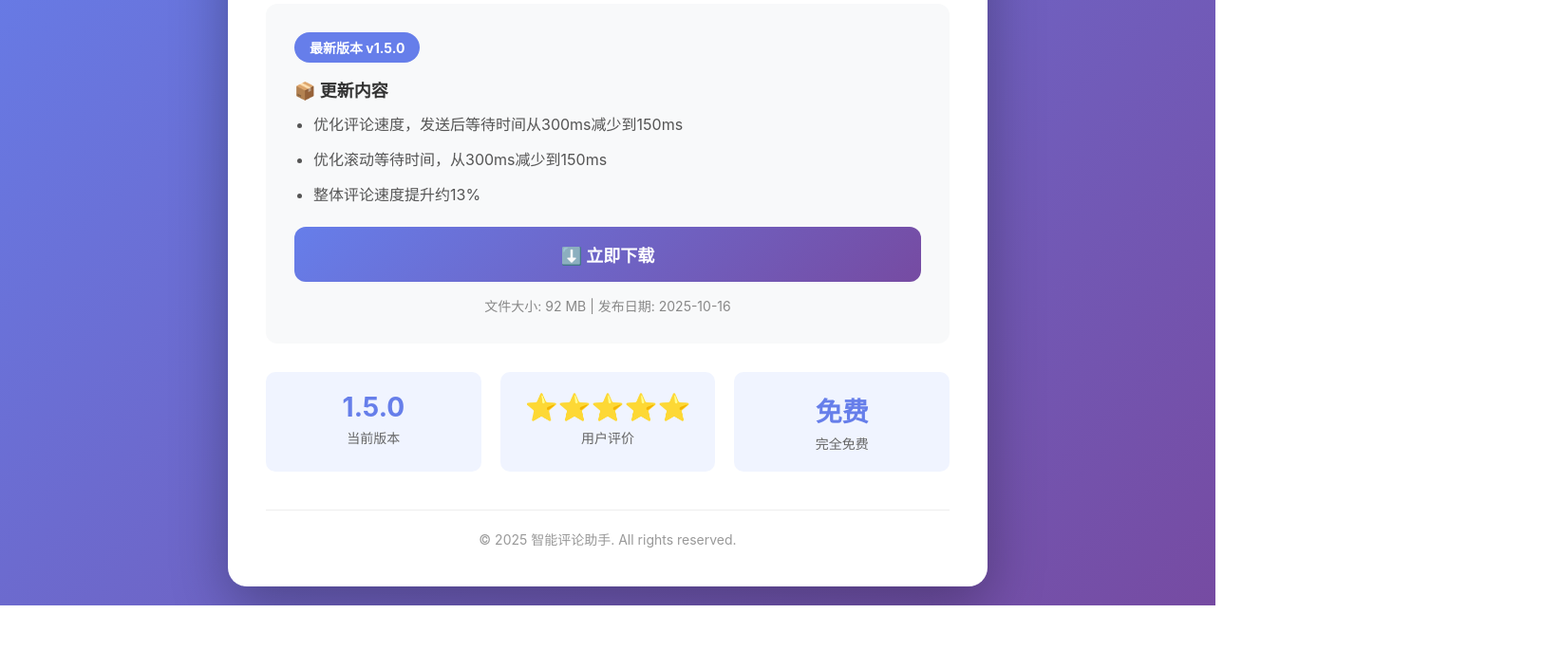
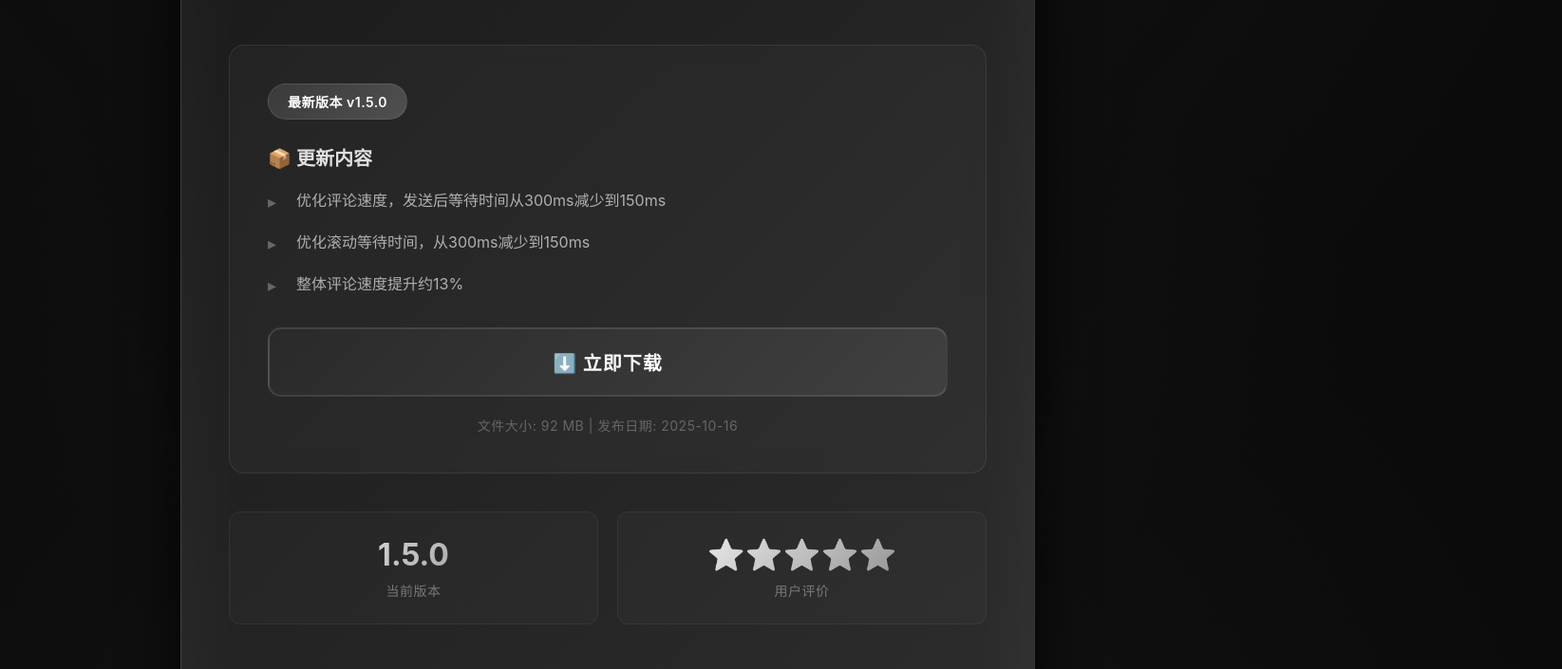
Before and after one commit to SUZIXI-AI/auto-comment-download, a plain HTML site: page index.html in a window 1280 px wide. Shown: the part 176-881 px from the top of the page at 95% size, 1645 px wide, since content can reach past the window. Before the commit the page ends 814 px from the top, so only its background shows below. Drawn offline with Linux system fonts and the light colour scheme.

Commit message:
Update index.html

```diff
--- a/index.html
+++ b/index.html
@@ -13,138 +13,233 @@
 
         body {
             font-family: -apple-system, BlinkMacSystemFont, "Segoe UI", Roboto, "Helvetica Neue", Arial, sans-serif;
-            background: linear-gradient(135deg, #667eea 0%, #764ba2 100%);
+            background: #0a0a0a;
             min-height: 100vh;
             display: flex;
             align-items: center;
             justify-content: center;
             padding: 20px;
+            position: relative;
+            overflow: hidden;
+        }
+
+        /* 背景动画 */
+        body::before {
+            content: '';
+            position: absolute;
+            width: 200%;
+            height: 200%;
+            background: radial-gradient(circle at 20% 50%, rgba(45, 45, 45, 0.3) 0%, transparent 50%),
+                        radial-gradient(circle at 80% 50%, rgba(60, 60, 60, 0.2) 0%, transparent 50%);
+            animation: rotate 20s linear infinite;
+        }
+
+        @keyframes rotate {
+            0% { transform: rotate(0deg); }
+            100% { transform: rotate(360deg); }
         }
 
         .container {
-            background: white;
-            border-radius: 20px;
-            box-shadow: 0 20px 60px rgba(0,0,0,0.3);
-            max-width: 800px;
+            background: linear-gradient(135deg, #1a1a1a 0%, #2d2d2d 100%);
+            border-radius: 24px;
+            box-shadow: 0 20px 60px rgba(0, 0, 0, 0.8),
+                        0 0 100px rgba(255, 255, 255, 0.05) inset;
+            max-width: 900px;
             width: 100%;
-            padding: 40px;
+            padding: 50px;
+            position: relative;
+            z-index: 1;
+            border: 1px solid rgba(255, 255, 255, 0.1);
         }
 
         .header {
             text-align: center;
-            margin-bottom: 40px;
+            margin-bottom: 50px;
         }
 
         .header h1 {
-            font-size: 32px;
-            color: #333;
-            margin-bottom: 10px;
+            font-size: 42px;
+            background: linear-gradient(135deg, #ffffff 0%, #a0a0a0 100%);
+            -webkit-background-clip: text;
+            -webkit-text-fill-color: transparent;
+            background-clip: text;
+            margin-bottom: 15px;
+            font-weight: 700;
+            letter-spacing: -1px;
         }
 
         .header p {
-            color: #666;
-            font-size: 16px;
+            color: #888;
+            font-size: 18px;
+            letter-spacing: 0.5px;
         }
 
         .version-card {
-            background: #f8f9fa;
-            border-radius: 12px;
-            padding: 30px;
-            margin-bottom: 20px;
+            background: rgba(255, 255, 255, 0.03);
+            border-radius: 16px;
+            padding: 40px;
+            margin-bottom: 30px;
+            border: 1px solid rgba(255, 255, 255, 0.08);
+            backdrop-filter: blur(10px);
         }
 
         .version-tag {
             display: inline-block;
-            background: #667eea;
-            color: white;
-            padding: 6px 16px;
-            border-radius: 20px;
+            background: linear-gradient(135deg, #3a3a3a 0%, #505050 100%);
+            color: #fff;
+            padding: 8px 20px;
+            border-radius: 25px;
             font-size: 14px;
-            font-weight: bold;
-            margin-bottom: 15px;
+            font-weight: 600;
+            margin-bottom: 25px;
+            border: 1px solid rgba(255, 255, 255, 0.1);
+            letter-spacing: 0.5px;
         }
 
         .version-info {
-            margin-bottom: 20px;
+            margin-bottom: 30px;
         }
 
         .version-info h3 {
-            color: #333;
-            margin-bottom: 10px;
-            font-size: 18px;
+            color: #e0e0e0;
+            margin-bottom: 15px;
+            font-size: 20px;
+            font-weight: 600;
         }
 
         .changelog {
-            color: #555;
-            line-height: 1.8;
-            margin-left: 20px;
+            color: #b0b0b0;
+            line-height: 2;
+            margin-left: 0;
+            list-style: none;
         }
 
         .changelog li {
-            margin-bottom: 8px;
+            margin-bottom: 12px;
+            padding-left: 30px;
+            position: relative;
+        }
+
+        .changelog li::before {
+            content: '▸';
+            position: absolute;
+            left: 0;
+            color: #666;
+            font-size: 18px;
         }
 
         .download-btn {
             display: block;
             width: 100%;
-            background: linear-gradient(135deg, #667eea 0%, #764ba2 100%);
+            background: linear-gradient(135deg, #2a2a2a 0%, #404040 100%);
             color: white;
             text-align: center;
-            padding: 16px 32px;
-            border-radius: 12px;
+            padding: 20px 40px;
+            border-radius: 14px;
             text-decoration: none;
-            font-size: 18px;
-            font-weight: bold;
-            transition: transform 0.2s, box-shadow 0.2s;
-            border: none;
+            font-size: 20px;
+            font-weight: 700;
+            transition: all 0.3s ease;
+            border: 2px solid rgba(255, 255, 255, 0.1);
             cursor: pointer;
+            position: relative;
+            overflow: hidden;
+            letter-spacing: 1px;
+        }
+
+        .download-btn::before {
+            content: '';
+            position: absolute;
+            top: 0;
+            left: -100%;
+            width: 100%;
+            height: 100%;
+            background: linear-gradient(90deg, transparent, rgba(255, 255, 255, 0.1), transparent);
+            transition: left 0.5s;
+        }
+
+        .download-btn:hover::before {
+            left: 100%;
         }
 
         .download-btn:hover {
-            transform: translateY(-2px);
-            box-shadow: 0 10px 30px rgba(102, 126, 234, 0.4);
+            transform: translateY(-3px);
+            box-shadow: 0 15px 40px rgba(0, 0, 0, 0.6);
+            border-color: rgba(255, 255, 255, 0.2);
+        }
+
+        .download-btn:active {
+            transform: translateY(-1px);
         }
 
         .file-info {
             text-align: center;
-            margin-top: 15px;
-            color: #888;
+            margin-top: 20px;
+            color: #666;
             font-size: 14px;
+            letter-spacing: 0.5px;
         }
 
         .stats {
             display: grid;
-            grid-template-columns: repeat(auto-fit, minmax(150px, 1fr));
+            grid-template-columns: repeat(auto-fit, minmax(180px, 1fr));
             gap: 20px;
-            margin-top: 30px;
+            margin-top: 40px;
         }
 
         .stat-card {
             text-align: center;
-            padding: 20px;
-            background: #f0f4ff;
-            border-radius: 10px;
+            padding: 25px;
+            background: rgba(255, 255, 255, 0.02);
+            border-radius: 12px;
+            border: 1px solid rgba(255, 255, 255, 0.05);
+            transition: all 0.3s ease;
+        }
+
+        .stat-card:hover {
+            background: rgba(255, 255, 255, 0.04);
+            border-color: rgba(255, 255, 255, 0.1);
+            transform: translateY(-2px);
         }
 
         .stat-card .number {
-            font-size: 28px;
-            font-weight: bold;
-            color: #667eea;
-            margin-bottom: 5px;
+            font-size: 32px;
+            font-weight: 700;
+            background: linear-gradient(135deg, #ffffff 0%, #808080 100%);
+            -webkit-background-clip: text;
+            -webkit-text-fill-color: transparent;
+            background-clip: text;
+            margin-bottom: 8px;
         }
 
         .stat-card .label {
-            color: #666;
+            color: #777;
             font-size: 14px;
+            letter-spacing: 0.5px;
         }
 
         .footer {
             text-align: center;
-            margin-top: 40px;
-            padding-top: 20px;
-            border-top: 1px solid #eee;
-            color: #999;
-            font-size: 14px;
+            margin-top: 50px;
+            padding-top: 30px;
+            border-top: 1px solid rgba(255, 255, 255, 0.05);
+            color: #555;
+            font-size: 13px;
+        }
+
+        /* 响应式设计 */
+        @media (max-width: 768px) {
+            .container {
+                padding: 30px;
+            }
+
+            .header h1 {
+                font-size: 32px;
+            }
+
+            .stats {
+                grid-template-columns: 1fr;
+            }
         }
     </style>
 </head>
@@ -161,9 +256,9 @@
             <div class="version-info">
                 <h3>📦 更新内容</h3>
                 <ul class="changelog" id="changelog">
-                    <li>⚡ 优化评论速度，发送后等待时间从300ms减少到150ms</li>
-                    <li>⚡ 优化滚动等待时间，从300ms减少到150ms</li>
-                    <li>🎯 整体评论速度提升约13%</li>
+                    <li>优化评论速度，发送后等待时间从300ms减少到150ms</li>
+                    <li>优化滚动等待时间，从300ms减少到150ms</li>
+                    <li>整体评论速度提升约13%</li>
                 </ul>
             </div>
 
@@ -185,10 +280,6 @@
                 <div class="number">⭐⭐⭐⭐⭐</div>
                 <div class="label">用户评价</div>
             </div>
-            <div class="stat-card">
-                <div class="number">免费</div>
-                <div class="label">完全免费</div>
-            </div>
         </div>
 
         <div class="footer">
@@ -197,24 +288,20 @@
     </div>
 
     <script>
-        // 下载链接（已配置好你的GitHub地址）
-        let DOWNLOAD_URL = 'https://github.com/SUZIXI-AI/auto-comment-download/releases/download/v1.5.0/智能评论助手.exe';
+        // 下载链接
+        let DOWNLOAD_URL = 'https://github.com/SUZIXI-AI/auto-comment-download/releases/download/v1.5.0/default.exe';
 
         function downloadApp() {
-            // 开始下载
             window.location.href = DOWNLOAD_URL;
-
-            // 简单的下载统计
             console.log('Download started:', new Date());
         }
 
-        // 自动从 version.json 加载最新版本信息
+        // 自动加载版本信息
         async function loadVersionInfo() {
             try {
                 const response = await fetch('version.json');
                 const data = await response.json();
 
-                // 更新页面显示
                 if (data.version) {
                     document.getElementById('versionTag').textContent = `最新版本 v${data.version}`;
                     document.getElementById('currentVersion').textContent = data.version;
@@ -229,12 +316,10 @@
                 }
 
                 if (data.release_notes) {
-                    // 解析更新说明
                     const notes = data.release_notes.split('\n').filter(line => line.trim());
                     if (notes.length > 0) {
                         const changelogEl = document.getElementById('changelog');
                         changelogEl.innerHTML = notes.map(note => {
-                            // 移除开头的 "- " 如果有的话
                             const cleanNote = note.replace(/^-\s*/, '');
                             return `<li>${cleanNote}</li>`;
                         }).join('');
@@ -245,7 +330,6 @@
             }
         }
 
-        // 页面加载时自动加载版本信息
         window.addEventListener('load', loadVersionInfo);
     </script>
 </body>
```
